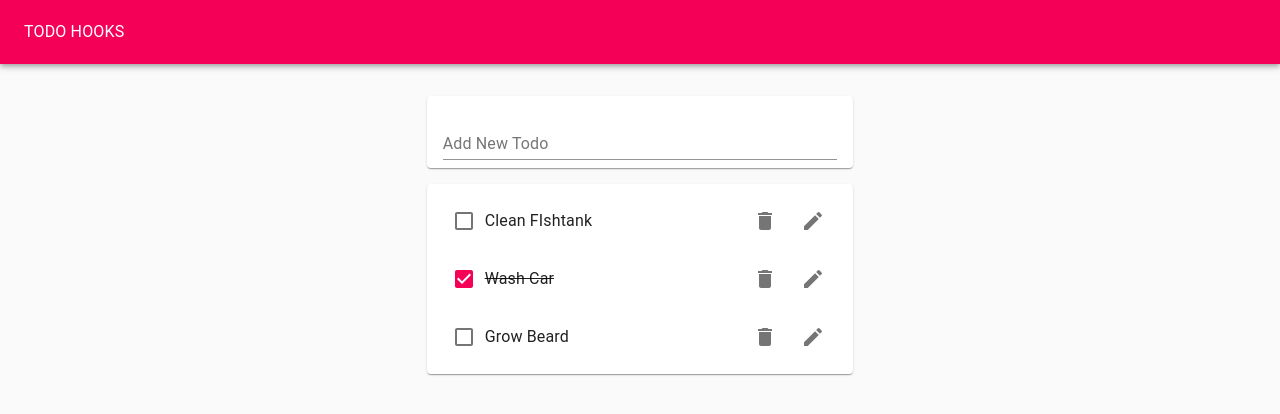
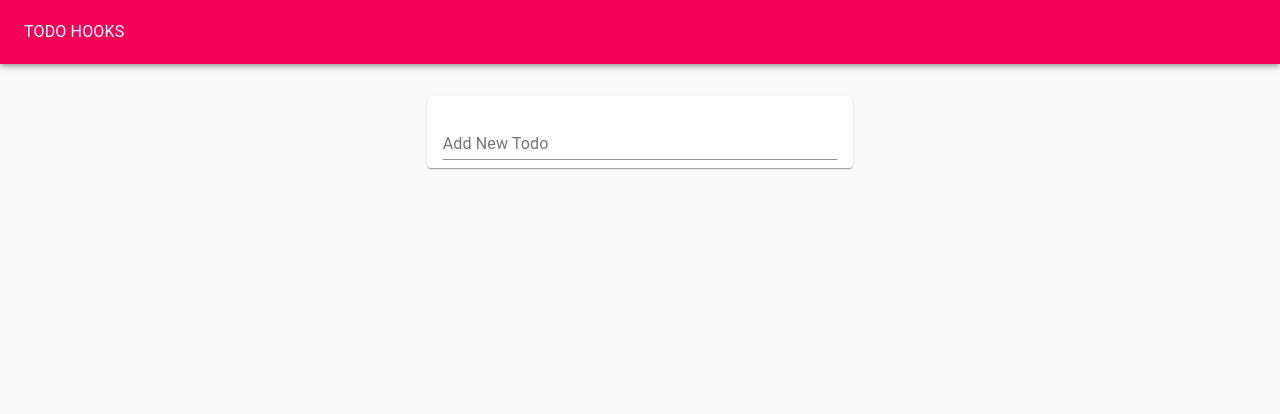
Before and after one commit to mikdadayan/todo-list-hooks, a React (Create React App) app: page / in a window 1280 px wide. Shown: the top 414 px of the page. Built offline with nearby package versions, Linux system fonts and the light colour scheme.

Commit message:
made some style tweaks, started using browser localstorage, made some doe imporvments(new hooks)

```diff
--- /dev/null
+++ b/src/EditTodoForm.js
@@ -0,0 +1,28 @@
+import React from "react";
+import useInputState from './hooks/useInputState';
+import { TextField } from '@material-ui/core';
+
+function EditTodoForm({id, task, editTodo, todoToggle }) {
+    const [value, handleChange, reset] = useInputState(task);
+    return (
+        <form onSubmit={(e) => {
+            e.preventDefault();
+            editTodo(id, value) ;
+            todoToggle();
+            reset()
+        }}
+        style={{marginLeft:'1rem', width: '70%'}}
+        >
+            <TextField
+                margin='normal'
+                value={value}
+                onChange={handleChange}
+                fullWidth
+                autoFocus
+            />
+        </form>
+
+    )
+}
+
+export default EditTodoForm;
--- a/src/Todo.js
+++ b/src/Todo.js
@@ -1,15 +1,19 @@
-import React from 'react'
-
-import ListItem from "@material-ui/core/ListItem"
-import {Checkbox, IconButton, ListItemText} from '@material-ui/core';
+import React from 'react';
+import {Checkbox, IconButton, ListItemText, ListItem} from '@material-ui/core';
 import DeleteIcon from '@material-ui/icons/Delete';
 import EditIcon from '@material-ui/icons/Edit';
-import ListItemDecondaryAction from '@material-ui/core/ListItemSecondaryAction'
+import ListItemDecondaryAction from '@material-ui/core/ListItemSecondaryAction';
+import useToggleState from './hooks/useToggleState';
+import EditTodoForm from './EditTodoForm';
 
-function Todo({id, task, completed, deleteTodo, toggleTodo}){
+function Todo({id, task, completed, deleteTodo, toggleTodo, editTodo}){
+    const [isEditing, toggle] = useToggleState(false);
     return (
-    <ListItem>
-        <Checkbox tabIndex={-1} checked={completed} onClick={()=>toggleTodo(id)}/>
+    <ListItem style={{height: '64px'}}>
+        {isEditing ?
+            (<EditTodoForm task={task} editTodo={editTodo} id={id} todoToggle={toggle}/>) :
+            (<>
+                <Checkbox tabIndex={-1} checked={completed} onClick={() => toggleTodo(id)}/>
                 <ListItemText style={{textDecoration: completed ? 'line-through': 'none'}}>
                     {task}
                 </ListItemText>
@@ -17,10 +21,12 @@ function Todo({id, task, completed, deleteTodo, toggleTodo}){
                     <IconButton aria-label='Delete' onClick={() => deleteTodo(id) }>
                         <DeleteIcon />
                     </IconButton>
-            <IconButton aria-label='Edit'>
+                    <IconButton aria-label='Edit' onClick={toggle}>
                         <EditIcon/>
                     </IconButton>
                 </ListItemDecondaryAction>
+            </>)
+        }
     </ListItem>)
 }
 
--- a/src/TodoApp.js
+++ b/src/TodoApp.js
@@ -1,4 +1,5 @@
-import React, { useState } from 'react';
+import React, {useEffect } from 'react';
+import useTodoState from './hooks/useTodoState';
 import TypogGraphy from "@material-ui/core/Typography";
 import Paper from "@material-ui/core/Paper";
 import AppBar from "@material-ui/core/AppBar";
@@ -6,33 +7,16 @@ import Toolbar from "@material-ui/core/Toolbar";
 import Grid from "@material-ui/core/Grid";
 import TodoList from "./TodoList";
 import TodoForm from "./TodoForm";
-import {v4 as uuidv4} from "uuid";
 
 function TodoApp(){
-    const initialList = [
-        {id: uuidv4(), task: "Clean FIshtank", completed: false},
-        {id: uuidv4(), task: "Wash Car", completed: true},
-        {id: uuidv4(), task: "Grow Beard", completed: false},
-    ];
+    const initialList = JSON.parse(window.localStorage.getItem("todos") || "[]");
+    console.log(initialList)
+    const {todos, addTodo, toggleTodo, deleteTodo, editTodo}  = useTodoState(initialList);
 
-    const [todos, setTodos] = useState(initialList);
-    console.log(todos);
-    const addTodo = newTodoText => {
-        setTodos([...todos, {id: uuidv4(), task: newTodoText, completed: false}])
-    }
-    const deleteTodo = todoId => {
-        const newTodos = todos.filter(todo => {
-            return todo.id !== todoId
-        })
-        setTodos(newTodos);
-    }
-    const toggleTodo = todoId => {
-        const updatedTodos = todos.map(t => {
-            return t.id === todoId ? {...t,completed: !t.completed} : t
-        })
+    useEffect(() => {
+        window.localStorage.setItem("todos", JSON.stringify(todos));
+    }, [todos]);
 
-        setTodos(updatedTodos);
-    }
      return <Paper
         style={{
             padding: 0,
@@ -50,7 +34,7 @@ function TodoApp(){
         <Grid container justify='center' style={{marginTop: '1rem'}}>
             <Grid item xs={11} md={8} lg={4}>
                 <TodoForm addTodo={addTodo}/>
-                <TodoList toggleTodo={toggleTodo} deleteTodo={deleteTodo} todos={todos}/>
+                <TodoList toggleTodo={toggleTodo} deleteTodo={deleteTodo} todos={todos} editTodo={editTodo}/>
             </Grid>
         </Grid>
     </Paper>
--- a/src/TodoForm.js
+++ b/src/TodoForm.js
@@ -13,7 +13,6 @@ function TodoForm ({addTodo}){
             }}>
                 <TextField value={value} onChange={updateValue} margin='normal' label='Add New Todo' fullWidth/>
             </form>
-            {value}
 
         </Paper>
     )
--- a/src/TodoList.js
+++ b/src/TodoList.js
@@ -5,17 +5,19 @@ import Divider from "@material-ui/core/Divider";
 import {v1 as uuidv4} from "uuid";
 import Todo from './Todo'
 function TodoList(props){
-    console.log(uuidv4())
+    if(props.todos.length){
         return(
             <Paper>
                 <List>
                     {props.todos.map(t => (
-                    <Todo id={t.id} task={t.task} key={uuidv4()} completed={t.completed} deleteTodo={props.deleteTodo} toggleTodo={props.toggleTodo}/>
+                        <Todo id={t.id} task={t.task} key={uuidv4()} completed={t.completed} deleteTodo={props.deleteTodo} toggleTodo={props.toggleTodo} editTodo={props.editTodo}/>
                     ))}
                 </List>
             </Paper>
 
         )
     }
+    return null
+}
 
 export default TodoList;
--- /dev/null
+++ b/src/hooks/useTodoState.js
@@ -0,0 +1,31 @@
+import { useState } from "react";
+import {v4 as uuidv4} from "uuid";
+
+export default initialTodos => {
+    const [todos, setTodos] = useState(initialTodos);
+    return {
+        todos,
+        addTodo: newTodoText => {
+            setTodos([...todos, {id: uuidv4(), task: newTodoText, completed: false}])
+        },
+        deleteTodo: todoId => {
+            const newTodos = todos.filter(todo => {
+                return todo.id !== todoId
+            })
+            setTodos(newTodos);
+        },
+        toggleTodo: todoId => {
+            const updatedTodos = todos.map(t => {
+                return t.id === todoId ? {...t,completed: !t.completed} : t
+            })
+
+            setTodos(updatedTodos);
+        },
+        editTodo: (todoId, task) => {
+            const updatedTodos = todos.map(t => {
+                return t.id === todoId ? {...t,task: task} : t
+            });
+            setTodos(updatedTodos)
+        }
+    }
+}
--- /dev/null
+++ b/src/hooks/useToggleState.js
@@ -0,0 +1,11 @@
+import {useState} from 'react';
+
+function useToggle(initialVal = false){
+    const [ value, setState ] = useState(initialVal);
+    const toggle = () => {
+        setState(!value)
+    }
+    return [value, toggle]
+}
+
+export default useToggle;
```
Lines whose indentation alone changed are shown as unchanged.
